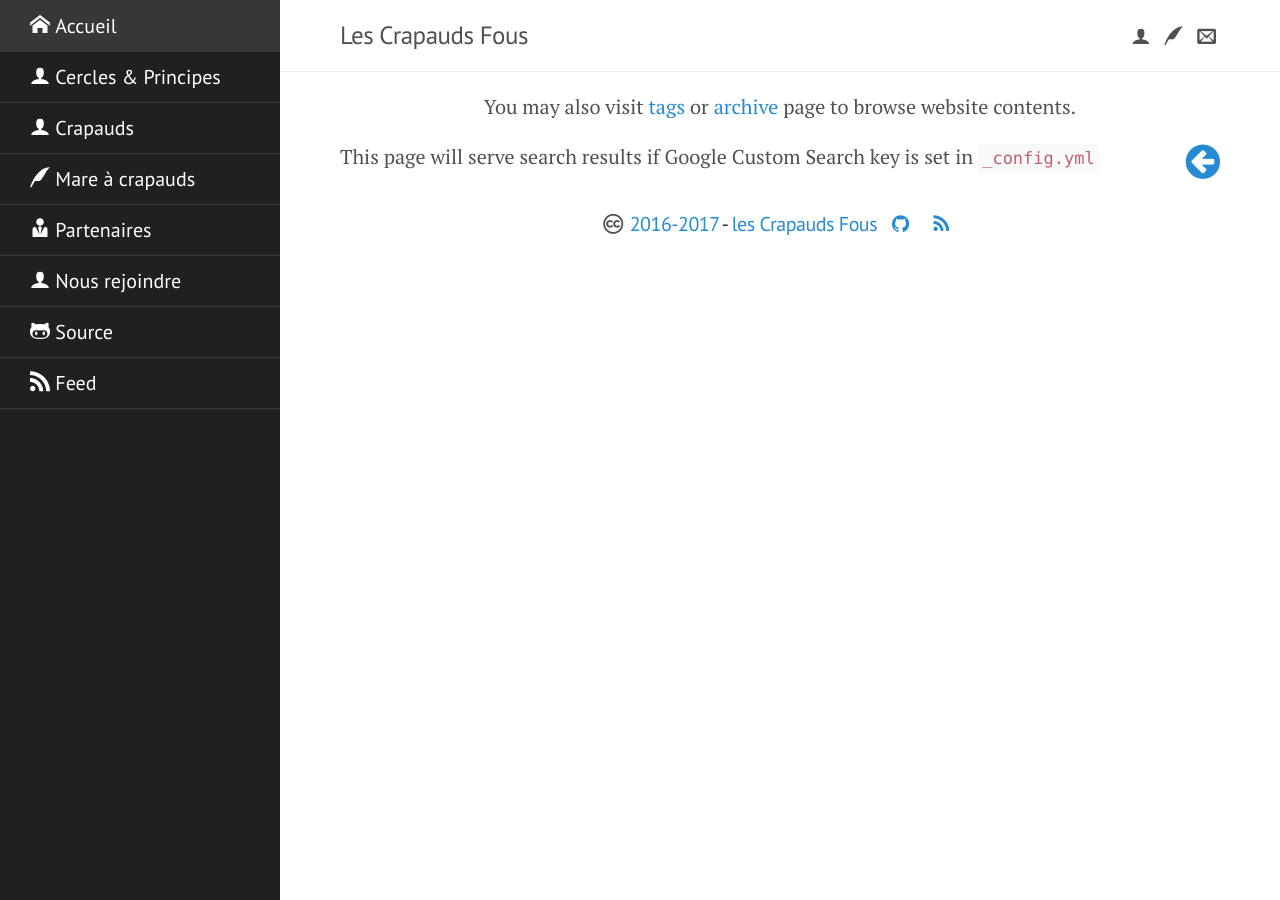
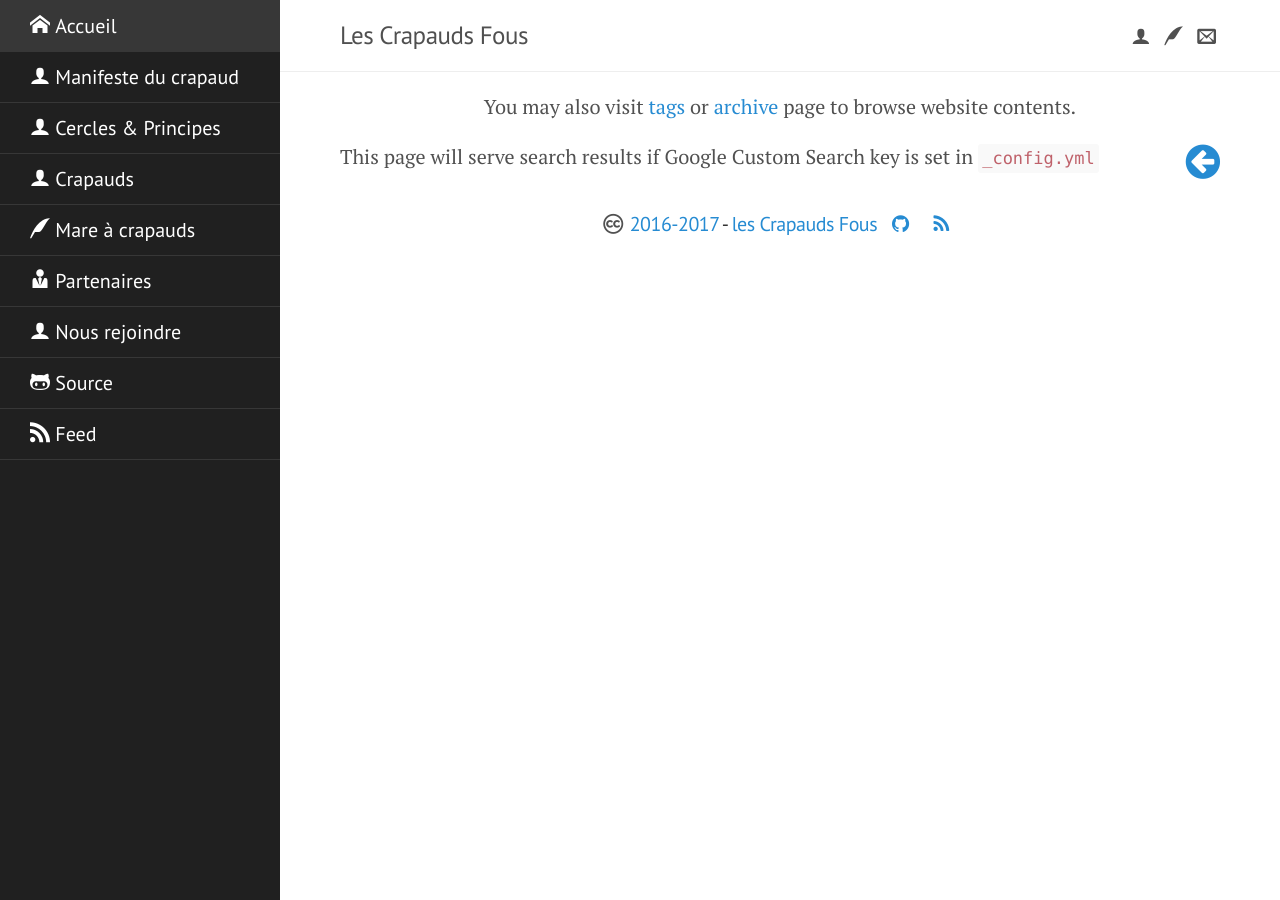
Before and after one commit to crazy-toads/crazy-toads.github.io, a Jekyll site: the page built from syspages/cse.md, in a window 1280 px wide. Built offline with Jekyll 4.4.1, drawn with Linux system fonts in a browser that asks for light colours; nearby versions of some CDN libraries; some web fonts are replaced.

Commit message:
added manifest to menu

```diff
--- a/_config.yml
+++ b/_config.yml
@@ -57,6 +57,8 @@
 links:
   - title: <i class="iconside iconm-home"></i> Accueil
     url: /
+  - title: <i class="iconside iconm-user"></i> Manifeste du crapaud
+    url: /manifeste_du_crapaud/
   - title: <i class="iconside iconm-user"></i> Cercles & Principes
     url: /cercles/
   - title: <i class="iconside iconm-user"></i> Crapauds
--- a/_devconfig.yml
+++ b/_devconfig.yml
@@ -58,6 +58,8 @@
 links:
   - title: <i class="iconside iconm-home"></i> Accueil
     url: /
+  - title: <i class="iconside iconm-user"></i> Manifeste du crapaud
+    url: /manifeste_du_crapaud/
   - title: <i class="iconside iconm-user"></i> Cercles & Principes
     url: /cercles/
   - title: <i class="iconside iconm-user"></i> Crapauds
```
